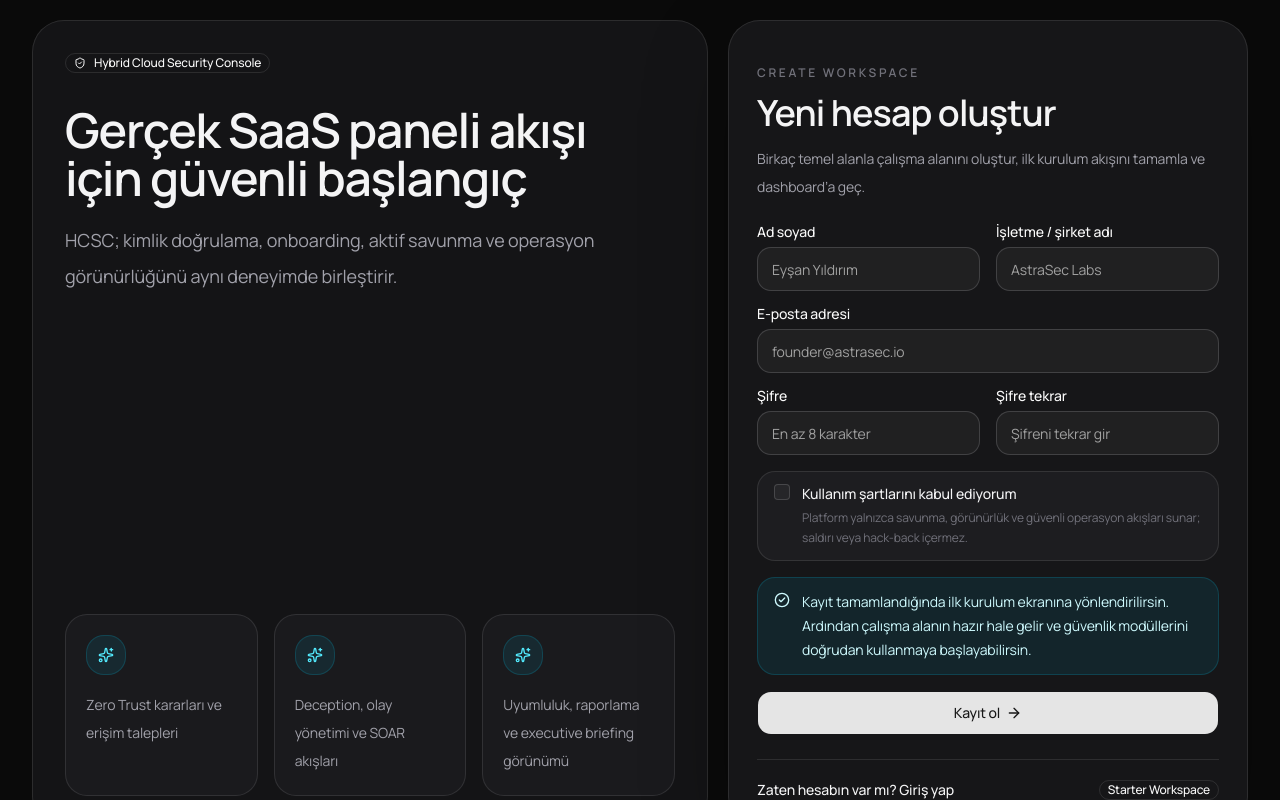
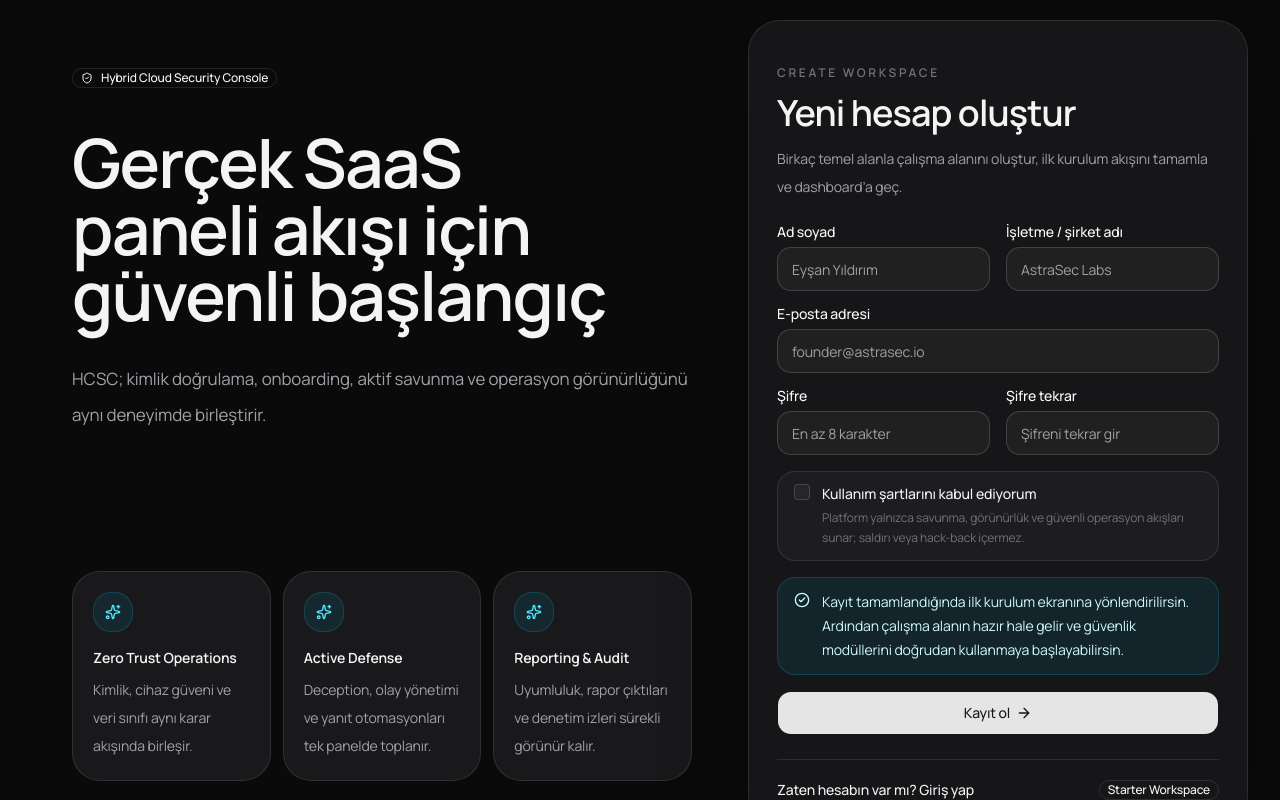
Before and after one commit to fepsarchive/hcsc, a Next.js app: page /register in a window 1280 px wide. Built offline with nearby package versions, Linux system fonts and the light colour scheme; no server answers.

Commit message:
Finalize secure auth 2FA enrollment and login UI polish

```diff
--- a/src/app/login/page.tsx
+++ b/src/app/login/page.tsx
@@ -18,16 +18,17 @@ export default function LoginPage() {
   const router = useRouter();
   const searchParams = useSearchParams();
   const { login } = useDemo();
+  const isDevelopment = process.env.NODE_ENV === "development";
   const registeredEmail = searchParams.get("email");
   const registrationCompleted = searchParams.get("registered") === "1";
 
-  const [email, setEmail] = useState(registeredEmail ?? mockAuthAccounts[0]?.email ?? "");
-  const [password, setPassword] = useState("demo123");
+  const [email, setEmail] = useState(registeredEmail ?? (isDevelopment ? (mockAuthAccounts[0]?.email ?? "") : ""));
+  const [password, setPassword] = useState(isDevelopment ? "demo123" : "");
   const [rememberSession, setRememberSession] = useState(true);
   const [error, setError] = useState<string | null>(null);
   const [isSubmitting, setIsSubmitting] = useState(false);
 
-  const showcasedAccounts = useMemo(() => mockAuthAccounts.slice(0, 3), []);
+  const showcasedAccounts = useMemo(() => (isDevelopment ? mockAuthAccounts.slice(0, 3) : []), [isDevelopment]);
 
   const handleSubmit = async (event: React.FormEvent<HTMLFormElement>) => {
     event.preventDefault();
@@ -59,6 +60,34 @@ export default function LoginPage() {
       eyebrow="Secure Login"
       title="Oturum aç"
       description="HCSC çalışma alanına erişmek için hesabınla giriş yap. Parola doğrulamasından sonra ikinci faktör adımıyla oturum tamamlanır."
+      sideTitle={
+        <>
+          Active Defense &amp; Zero Trust
+          <br />
+          Cloud Security Platform
+        </>
+      }
+      sideDescription="Hibrit bulut veri varlıklarını sınıflandıran, erişim taleplerini Zero Trust ile değerlendiren, deception varlıklarını yöneten ve SIEM/SOAR olaylarını aynı konsolda birleştiren güvenli tez prototipi."
+      sideFooter={
+        <div className="grid max-w-[42rem] gap-4 sm:grid-cols-2">
+          <div className="rounded-[28px] border border-[var(--border)] bg-[color-mix(in_srgb,var(--surface-elevated)_88%,transparent)] px-5 py-4">
+            <p className="text-xs font-semibold uppercase tracking-[0.22em] text-[var(--text-muted)]">
+              Zero Trust Flow
+            </p>
+            <p className="mt-4 text-sm leading-8 text-[var(--text-secondary)]">
+              Erişim talepleri, risk skoru ve policy kontrolleriyle doğrulanır.
+            </p>
+          </div>
+          <div className="rounded-[28px] border border-[var(--border)] bg-[color-mix(in_srgb,var(--surface-elevated)_88%,transparent)] px-5 py-4">
+            <p className="text-xs font-semibold uppercase tracking-[0.22em] text-[var(--text-muted)]">
+              Deception &amp; SOAR
+            </p>
+            <p className="mt-4 text-sm leading-8 text-[var(--text-secondary)]">
+              Sahte varlık sinyalleri olay yönetimi ve müdahale akışlarına bağlanır.
+            </p>
+          </div>
+        </div>
+      }
       footer={
         <div className="space-y-4">
           <div className="flex flex-wrap items-center justify-between gap-2">
@@ -68,9 +97,10 @@ export default function LoginPage() {
               secondaryHref="/forgot-password"
               secondaryLabel="Şifremi unuttum"
             />
-            <Badge variant="outline">Hazır erişim profilleri</Badge>
+            {isDevelopment ? <Badge variant="outline">Hazır erişim profilleri</Badge> : null}
           </div>
 
+          {isDevelopment ? (
             <div className="grid gap-2">
               {showcasedAccounts.map((account) => (
                 <button
@@ -95,6 +125,7 @@ export default function LoginPage() {
                 </button>
               ))}
             </div>
+          ) : null}
         </div>
       }
     >
@@ -125,7 +156,7 @@ export default function LoginPage() {
                 setEmail(event.target.value);
                 setError(null);
               }}
-              placeholder="security.admin@hcsc.local"
+              placeholder="name@company.com"
               autoComplete="email"
               className="h-11 rounded-xl px-3.5"
             />
--- a/src/components/auth/auth-shell.tsx
+++ b/src/components/auth/auth-shell.tsx
@@ -13,14 +13,28 @@ type AuthShellProps = {
   children: React.ReactNode;
   footer?: React.ReactNode;
   eyebrow?: string;
-  sideTitle?: string;
+  sideTitle?: React.ReactNode;
   sideDescription?: string;
+  sideHighlights?: Array<{
+    title: string;
+    description: string;
+  }>;
+  sideFooter?: React.ReactNode;
 };
 
-const platformHighlights = [
-  "Zero Trust kararları ve erişim talepleri",
-  "Deception, olay yönetimi ve SOAR akışları",
-  "Uyumluluk, raporlama ve executive briefing görünümü",
+const defaultPlatformHighlights = [
+  {
+    title: "Zero Trust Operations",
+    description: "Kimlik, cihaz güveni ve veri sınıfı aynı karar akışında birleşir.",
+  },
+  {
+    title: "Active Defense",
+    description: "Deception, olay yönetimi ve yanıt otomasyonları tek panelde toplanır.",
+  },
+  {
+    title: "Reporting & Audit",
+    description: "Uyumluluk, rapor çıktıları ve denetim izleri sürekli görünür kalır.",
+  },
 ];
 
 export function AuthShell({
@@ -32,35 +46,42 @@ export function AuthShell({
   eyebrow = "Secure Access",
   sideTitle = "Gerçek SaaS paneli akışı için güvenli başlangıç",
   sideDescription = "HCSC; kimlik doğrulama, onboarding, aktif savunma ve operasyon görünürlüğünü aynı deneyimde birleştirir.",
+  sideHighlights = defaultPlatformHighlights,
+  sideFooter,
 }: AuthShellProps) {
   return (
     <main className="min-h-svh bg-[radial-gradient(circle_at_top_left,rgba(34,211,238,0.14),transparent_22%),radial-gradient(circle_at_bottom_right,rgba(59,130,246,0.12),transparent_24%),var(--background)] px-4 py-5 sm:px-6 lg:px-8">
-      <div className="mx-auto grid min-h-[calc(100svh-2.5rem)] w-full max-w-[1480px] gap-5 xl:grid-cols-[1.05fr_minmax(420px,520px)]">
-        <section className="hidden min-w-0 overflow-hidden rounded-[32px] border border-[var(--border)] bg-[color-mix(in_srgb,var(--surface)_82%,transparent)] p-8 shadow-[var(--panel-shadow)] backdrop-blur xl:flex xl:flex-col xl:justify-between">
+      <div className="mx-auto grid min-h-[calc(100svh-2.5rem)] w-full max-w-[1500px] gap-4 xl:grid-cols-[minmax(0,1.28fr)_minmax(420px,500px)]">
+        <section className="hidden min-w-0 overflow-hidden p-10 xl:flex xl:flex-col xl:justify-between xl:px-10 xl:py-12">
           <div>
             <Badge variant="outline" className="gap-2">
               <ShieldCheckIcon className="size-4" />
               {badge}
             </Badge>
-            <h1 className="mt-8 max-w-3xl text-balance text-5xl font-semibold tracking-tight text-[var(--text-primary)]">
+            <h1 className="mt-10 max-w-[50rem] text-balance text-[3.45rem] font-semibold leading-[0.98] tracking-tight text-[var(--text-primary)] xl:text-[4.25rem]">
               {sideTitle}
             </h1>
-            <p className="mt-5 max-w-2xl text-lg leading-9 text-[var(--text-secondary)]">{sideDescription}</p>
+            <p className="mt-8 max-w-[44rem] text-[1.06rem] leading-9 text-[var(--text-secondary)]">{sideDescription}</p>
           </div>
 
-          <div className="grid gap-4 lg:grid-cols-3">
-            {platformHighlights.map((item) => (
+          {sideFooter ? (
+            <div className="pt-14">{sideFooter}</div>
+          ) : (
+            <div className="grid gap-3 lg:grid-cols-3">
+              {sideHighlights.map((item) => (
                 <div
-                key={item}
-                className="rounded-3xl border border-[var(--border)] bg-[color-mix(in_srgb,var(--surface-elevated)_82%,transparent)] p-5"
+                  key={item.title}
+                  className="rounded-[28px] border border-[var(--border)] bg-[color-mix(in_srgb,var(--surface-elevated)_86%,transparent)] p-5"
                 >
                   <div className="flex size-10 items-center justify-center rounded-2xl border border-cyan-500/20 bg-cyan-500/10 text-cyan-300">
                     <SparklesIcon className="size-4" />
                   </div>
-                <p className="mt-4 text-sm leading-7 text-[var(--text-secondary)]">{item}</p>
+                  <p className="mt-4 text-sm font-semibold text-[var(--text-primary)]">{item.title}</p>
+                  <p className="mt-2 text-sm leading-7 text-[var(--text-secondary)]">{item.description}</p>
                 </div>
               ))}
             </div>
+          )}
         </section>
 
         <section className="flex min-w-0 items-center justify-center">
```
Lines whose indentation alone changed are shown as unchanged.
